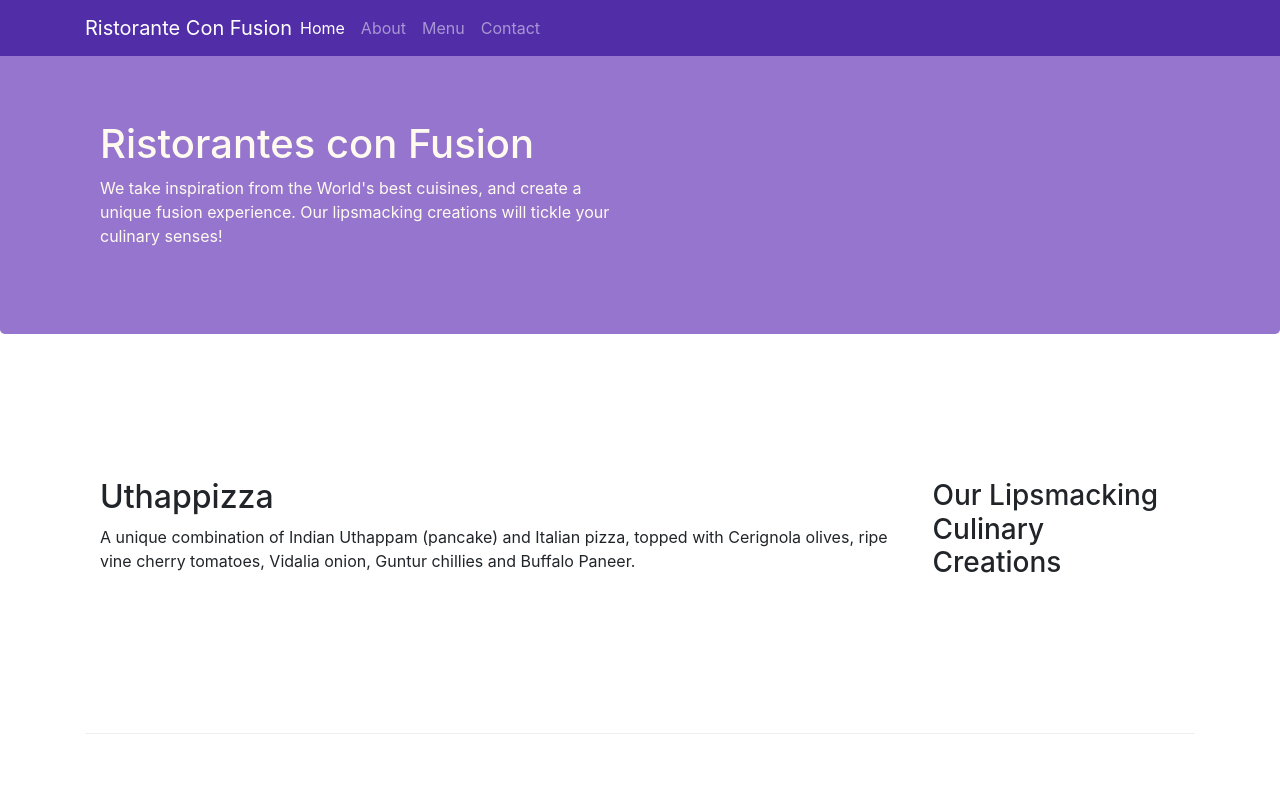
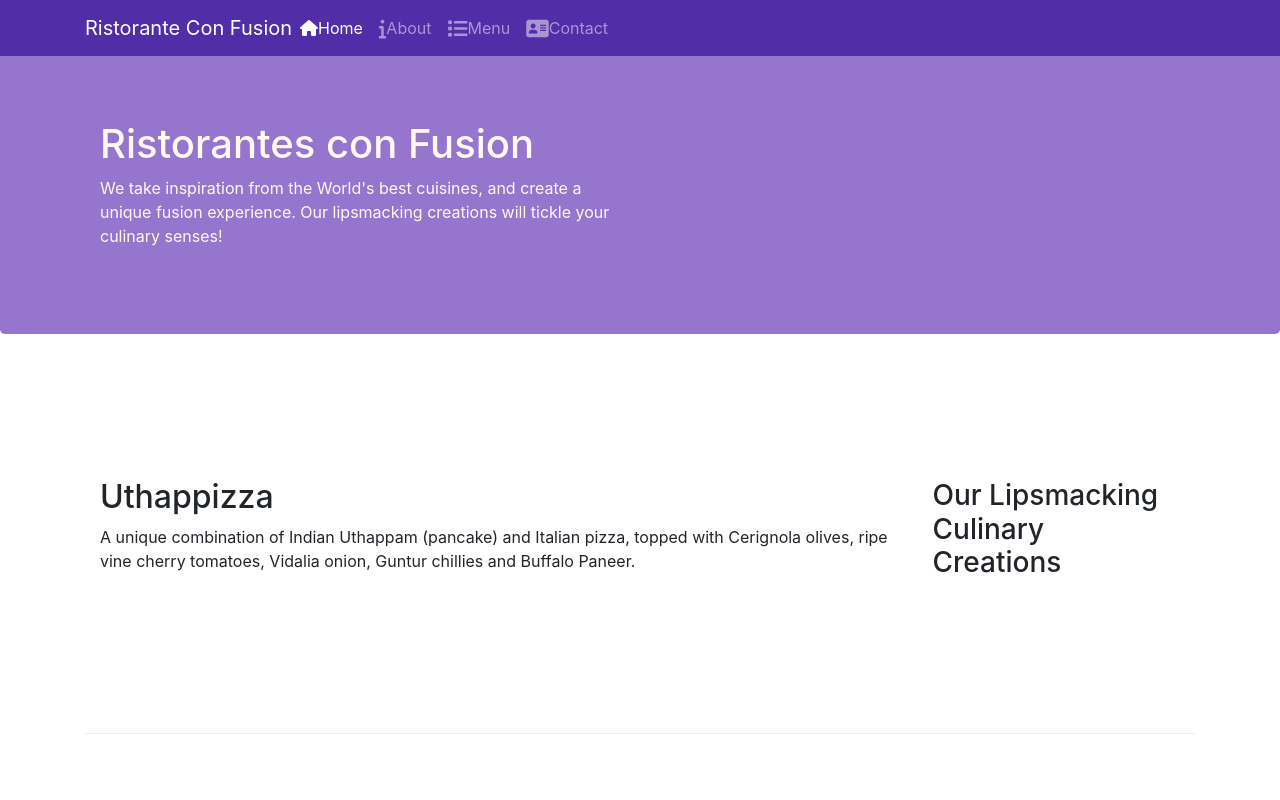
Before and after one commit to FranDorest/conFusion, a website: page index.html in a window 1280 px wide. Shown: the top 800 px of the page. Drawn offline with nearby package versions, Linux system fonts and the light colour scheme.

Commit message:
bootstrap

```diff
--- a/index.html
+++ b/index.html
@@ -8,9 +8,13 @@
         <meta name="viewport" content="width=device-width, initial-scale=1, shrink-to-fit=no">
         <meta http-equiv="x-ua-compatible" content="ie=edge">
 
+
         <!-- Bootstrap CSS -->
         <link rel="stylesheet" href="node_modules/bootstrap/dist/css/bootstrap.min.css">
+        <link rel="stylesheet" href="node_modules/font-awesome/css/font-awesome.min.css">
+        <link rel="stylesheet" href="node_modules/bootstrap-social/bootstrap-social.css">
         <link rel="stylesheet" href="css/styles.css">
+
 
     <title>Ristorante Con Fusion</title>
 </head>
@@ -24,10 +28,10 @@
             <a class="navbar-brand mr-auto" href="#">Ristorante Con Fusion</a>
                 <div class="collapse navbar-collapse" id="Navbar">
                 <ul class="navbar-nav mr-auto ">
-                    <li class="nav-item active"><a class="nav-link" href="#">Home</a></li>
-                    <li class="nav-item"><a class="nav-link" href="/aboutus.html">About</a></li>
-                    <li class="nav-item"><a class="nav-link" href="#">Menu</a></li>
-                    <li class="nav-item"><a class="nav-link" href="#">Contact</a></li>
+                    <li class="nav-item active"><a class="nav-link" href="#"><span class="fa fa-home"></span>Home</a></li>
+                    <li class="nav-item"><a class="nav-link" href="/aboutus.html"><span class="fa fa-info fa-lg"></span>About</a></li>
+                    <li class="nav-item"><a class="nav-link" href="#"><span class="fa fa-list fa-lg"></span>Menu</a></li>
+                    <li class="nav-item"><a class="nav-link" href="#"><span class="fa fa-address-card fa-lg"></span>Contact</a></li>
                 </ul>
 
             </div>
```
Also changed, not shown: aboutus.html (+5 -0 lines).
